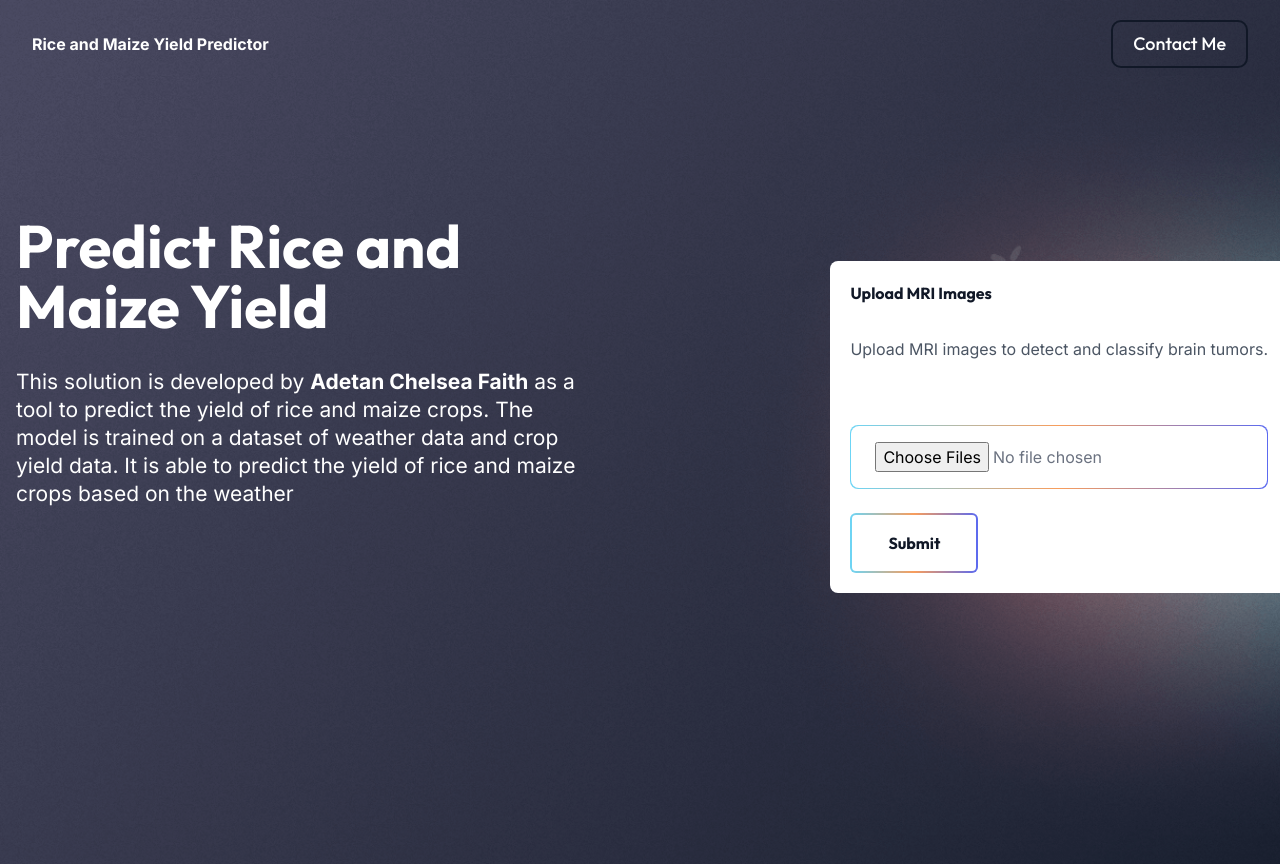
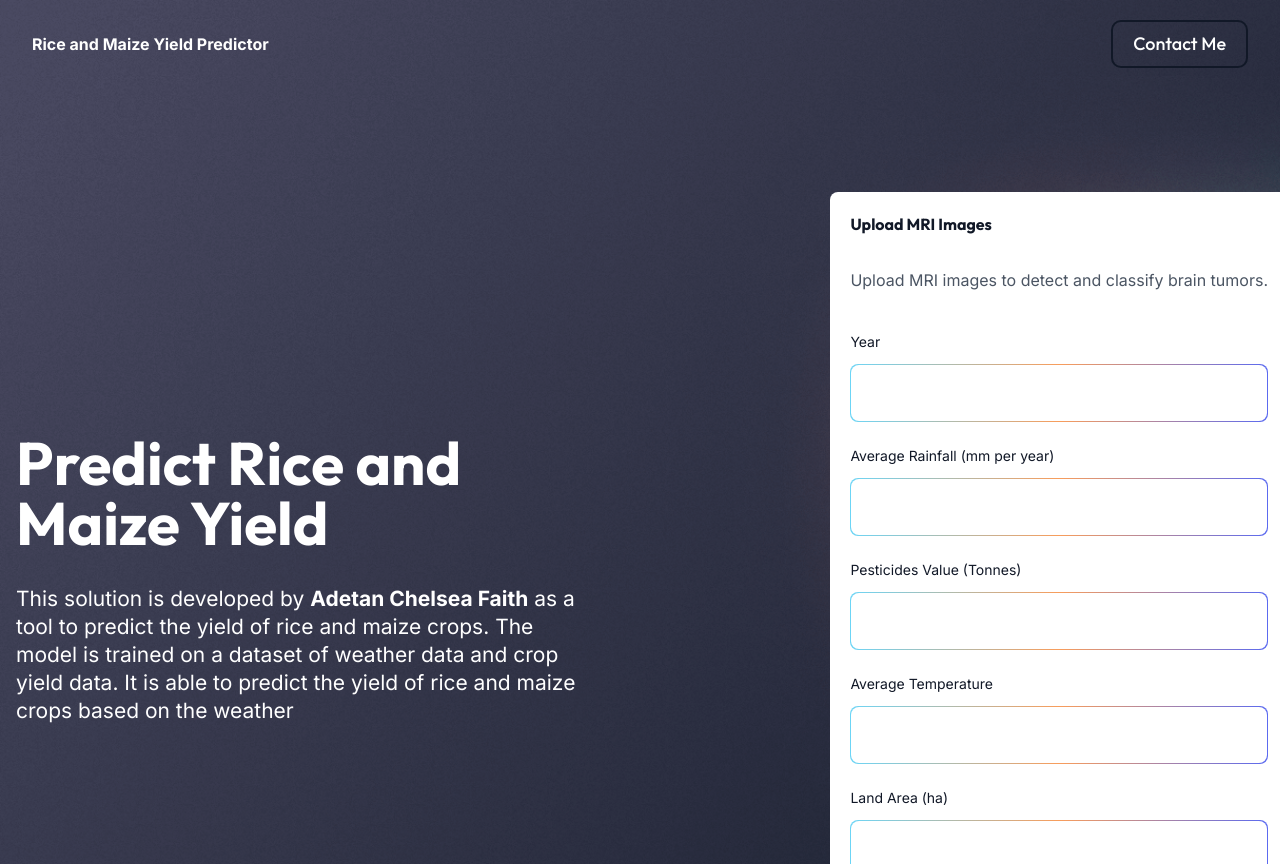
Before and after one commit to MsOluwademilade/rice-leaf-diseases, a Flask app: page / in a window 1280 px wide. Run offline with Flask 3, Linux system fonts and the light colour scheme; style sheets or scripts are compiled from the project's sources; parts of the project's set-up code (start-up, migrations or seed data) failed here and were passed over; some libraries are stand-ins or nearby versions.

Commit message:
update form

```diff
--- a/app/templates/home.html
+++ b/app/templates/home.html
@@ -31,13 +31,51 @@
                     </p>
                 </div>
                 <div class="mb-6">
-                    <label class="block text-sm text-gray-900 mb-3"></label>
-                    MRI Image to Check
-                    </label>
+                    <label class="block text-sm text-gray-900 mb-3">Year</label>
                     <div class="p-px bg-gradient-cyan focus-within:ring-4 focus-within:ring-indigo-500 rounded-lg">
-                        <input name="image"
+                        <input name="Year"
                             class="w-full px-6 py-4 placeholder-gray-500 text-base text-gray-500 bg-white outline-none rounded-lg"
-                            type="file" multiple />
+                            type="number" required />
+                    </div>
+                </div>
+                <div class="mb-6">
+                    <label class="block text-sm text-gray-900 mb-3">Average Rainfall (mm per year)</label>
+                    <div class="p-px bg-gradient-cyan focus-within:ring-4 focus-within:ring-indigo-500 rounded-lg">
+                        <input name="average_rain_fall_mm_per_year"
+                            class="w-full px-6 py-4 placeholder-gray-500 text-base text-gray-500 bg-white outline-none rounded-lg"
+                            type="number" step="0.01" required />
+                    </div>
+                </div>
+                <div class="mb-6">
+                    <label class="block text-sm text-gray-900 mb-3">Pesticides Value (Tonnes)</label>
+                    <div class="p-px bg-gradient-cyan focus-within:ring-4 focus-within:ring-indigo-500 rounded-lg">
+                        <input name="Pesticides_Value_Tonnes"
+                            class="w-full px-6 py-4 placeholder-gray-500 text-base text-gray-500 bg-white outline-none rounded-lg"
+                            type="number" step="0.01" required />
+                    </div>
+                </div>
+                <div class="mb-6">
+                    <label class="block text-sm text-gray-900 mb-3">Average Temperature</label>
+                    <div class="p-px bg-gradient-cyan focus-within:ring-4 focus-within:ring-indigo-500 rounded-lg">
+                        <input name="avg_temp"
+                            class="w-full px-6 py-4 placeholder-gray-500 text-base text-gray-500 bg-white outline-none rounded-lg"
+                            type="number" step="0.01" required />
+                    </div>
+                </div>
+                <div class="mb-6">
+                    <label class="block text-sm text-gray-900 mb-3">Land Area (ha)</label>
+                    <div class="p-px bg-gradient-cyan focus-within:ring-4 focus-within:ring-indigo-500 rounded-lg">
+                        <input name="Land_Area_ha"
+                            class="w-full px-6 py-4 placeholder-gray-500 text-base text-gray-500 bg-white outline-none rounded-lg"
+                            type="number" step="0.01" required />
+                    </div>
+                </div>
+                <div class="mb-6">
+                    <label class="block text-sm text-gray-900 mb-3">Average Population</label>
+                    <div class="p-px bg-gradient-cyan focus-within:ring-4 focus-within:ring-indigo-500 rounded-lg">
+                        <input name="avg_population"
+                            class="w-full px-6 py-4 placeholder-gray-500 text-base text-gray-500 bg-white outline-none rounded-lg"
+                            type="number" required />
                     </div>
                 </div>
                 <button
```
